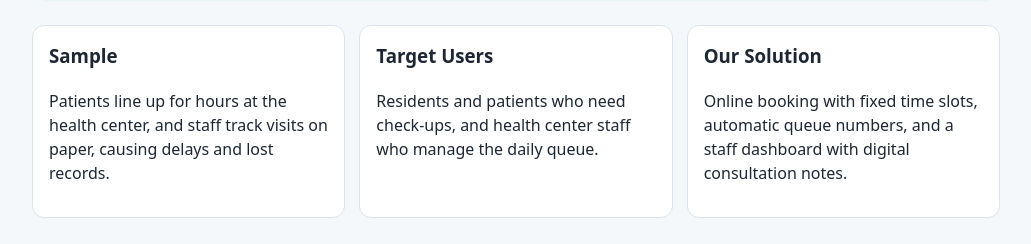
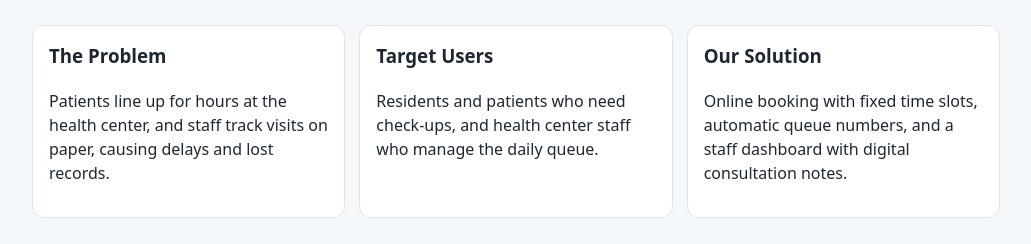
Before and after one commit to Gatzfoodie/QueueCare, a Flask app: page / in a window 1280 px wide. Shown: the part 368-612 px from the top of the page, without its empty margins (124-1155 px from the left). Run offline with Flask 3, Linux system fonts and the light colour scheme; data comes from the database, SQL or seed files in the repository.

Commit message:
fix: Card name2

```diff
--- a/QueueCare/templates/index.html
+++ b/QueueCare/templates/index.html
@@ -8,7 +8,7 @@
 </section>
 
 <section class="grid3">
-  <div class="card"><h3>Sample</h3>
+  <div class="card"><h3>The Problem</h3>
     <p>Patients line up for hours at the health center, and staff track visits on paper, causing delays and lost records.</p></div>
   <div class="card"><h3>Target Users</h3>
     <p>Residents and patients who need check-ups, and health center staff who manage the daily queue.</p></div>
```
